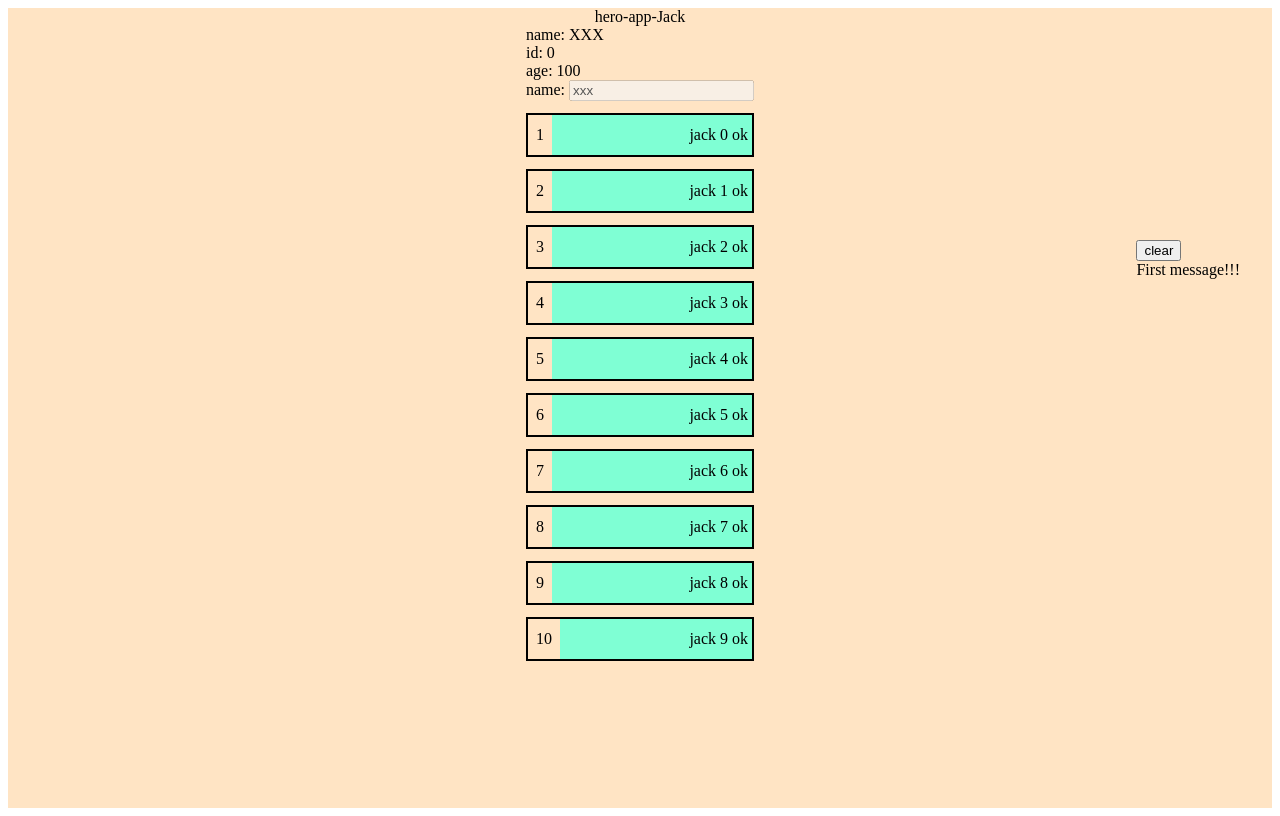
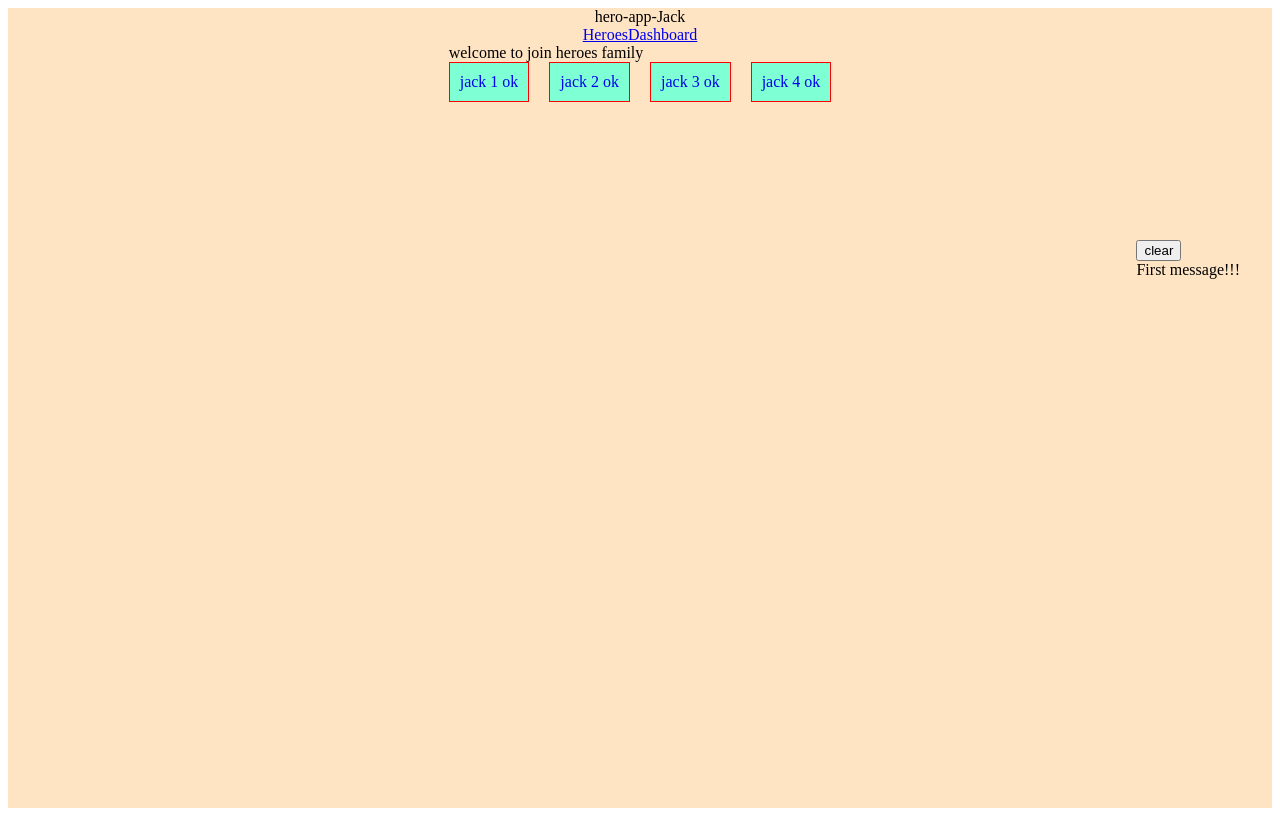
Before and after one commit to FlowerGrowers/hero-app, an Angular app: page /dashboard in a window 1280 px wide. Before the commit this address led to /. Built offline with nearby package versions, Linux system fonts and the light colour scheme.

Commit message:
feat: 添加路由选择 并且增加dashboard页面

```diff
--- a/src/app/app-routing.module.ts
+++ b/src/app/app-routing.module.ts
@@ -1,10 +1,20 @@
+import { HeroDetailComponent } from './hero-detail/hero-detail.component';
 import { NgModule } from '@angular/core';
 import { RouterModule, Routes } from '@angular/router';
+import { HeroesComponent } from './heroes/heroes.component';
+import { DashboardComponent } from './dashboard/dashboard.component';
 
-const routes: Routes = [];
+// http://localhost:4200/heroes
+const routes: Routes = [
+  { path: 'heroes', component: HeroesComponent },
+  { path: 'dashboard', component: DashboardComponent },
+  { path: 'detail/:id', component: HeroDetailComponent },
+  { path: '', redirectTo: 'dashboard', pathMatch: 'full' },
+];
 
 @NgModule({
+  // 顶级配置路由
   imports: [RouterModule.forRoot(routes)],
-  exports: [RouterModule]
+  exports: [RouterModule],
 })
-export class AppRoutingModule { }
+export class AppRoutingModule {}
--- a/src/app/app.component.html
+++ b/src/app/app.component.html
@@ -1,6 +1,11 @@
 <div class="wrapper">
   <p>{{ title }}</p>
-  <app-heroes></app-heroes>
+  <nav>
+    <!--  路由文件的路径去匹配 -->
+    <a routerLink="/heroes">Heroes</a>
+    <a routerLink="/dashboard">Dashboard</a>
+  </nav>
+  <!-- <app-heroes></app-heroes> -->
   <router-outlet></router-outlet>
   <app-message></app-message>
 </div>
--- a/src/app/app.module.ts
+++ b/src/app/app.module.ts
@@ -8,9 +8,10 @@ import { AppComponent } from './app.component';
 import { HeroesComponent } from './heroes/heroes.component';
 import { HeroDetailComponent } from './hero-detail/hero-detail.component';
 import { MessageComponent } from './message/message.component';
+import { DashboardComponent } from './dashboard/dashboard.component';
 
 @NgModule({
-  declarations: [AppComponent, HeroesComponent, HeroDetailComponent, MessageComponent],
+  declarations: [AppComponent, HeroesComponent, HeroDetailComponent, MessageComponent, DashboardComponent],
   // 对应全局引入
   imports: [BrowserModule, AppRoutingModule, FormsModule],
   providers: [],
--- /dev/null
+++ b/src/app/dashboard/dashboard.component.css
@@ -0,0 +1,21 @@
+.dashboardWrapper {
+  display: flex;
+  justify-content: space-around;
+}
+
+.dashboardItem {
+  padding: 10px;
+  border: 1px solid red;
+  margin-right: 20px;
+  background-color: aquamarine;
+  color: white;
+  /* width: 60px; */
+}
+
+.dashboardItem:last-child {
+  margin: 0;
+}
+
+a {
+  text-decoration: none;
+}
--- /dev/null
+++ b/src/app/dashboard/dashboard.component.html
@@ -0,0 +1,10 @@
+<div>
+  <p>welcome to join heroes family</p>
+  <ul class="dashboardWrapper">
+    <li *ngFor="let hero of heroes" class="dashboardItem">
+      <span>
+        <a routerLink="/detail/{{ hero.id }}"> {{ hero.name }} </a>
+      </span>
+    </li>
+  </ul>
+</div>
--- /dev/null
+++ b/src/app/dashboard/dashboard.component.ts
@@ -0,0 +1,24 @@
+import { HeroService } from './../hero.service';
+import { Component, Input, OnInit } from '@angular/core';
+import Hero from '../hero';
+
+@Component({
+  selector: 'app-dashboard',
+  templateUrl: './dashboard.component.html',
+  styleUrls: ['./dashboard.component.css'],
+})
+export class DashboardComponent implements OnInit {
+  public heroes: Hero[] = [];
+  constructor(private heroService: HeroService) {}
+
+  ngOnInit(): void {
+    console.log(1);
+    this.getHeroes();
+  }
+
+  getHeroes() {
+    this.heroService
+      .getHeroes()
+      .subscribe((heroes) => (this.heroes = heroes.slice(1, 5)));
+  }
+}
--- a/src/app/hero-detail/hero-detail.component.html
+++ b/src/app/hero-detail/hero-detail.component.html
@@ -15,4 +15,6 @@
       />
     </label>
   </div>
+
+  <button (click)="back()">back</button>
 </div>
--- a/src/app/hero-detail/hero-detail.component.ts
+++ b/src/app/hero-detail/hero-detail.component.ts
@@ -1,5 +1,8 @@
+import { HeroService } from './../hero.service';
 import { Component, OnInit, Input } from '@angular/core';
 import Hero from '../hero';
+import { ActivatedRoute } from '@angular/router';
+import { Location } from '@angular/common';
 
 @Component({
   selector: 'app-hero-detail',
@@ -7,7 +10,22 @@ import Hero from '../hero';
   styleUrls: ['./hero-detail.component.css'],
 })
 export class HeroDetailComponent implements OnInit {
-  constructor() {}
+  constructor(
+    private heroService: HeroService,
+    private route: ActivatedRoute,
+    private location: Location
+  ) {}
   @Input() hero: Hero;
-  ngOnInit(): void {}
+  ngOnInit(): void {
+    this.getHero();
+  }
+
+  getHero() {
+    let id = +this.route.snapshot.paramMap.get('id');
+    this.heroService.getHero(id).subscribe((hero) => (this.hero = hero));
+  }
+
+  back() {
+    this.location.back();
+  }
 }
--- a/src/app/hero.service.ts
+++ b/src/app/hero.service.ts
@@ -18,4 +18,8 @@ export class HeroService {
     this.messageService.add('First message!!!');
     return of(heroList);
   }
+  getHero(id: number): Observable<Hero> {
+    this.messageService.add(`hero detail ${id}`);
+    return of(heroList.find((hero) => hero.id == id));
+  }
 }
--- a/src/app/heroes/heroes.component.html
+++ b/src/app/heroes/heroes.component.html
@@ -1,14 +1,15 @@
-<app-hero-detail [hero]="selectedHero"></app-hero-detail>
+<!-- <app-hero-detail [hero]="selectedHero"></app-hero-detail> -->
 
 <ul class="heroList">
   <li
+    *ngFor="let hero of heroList"
     class="heroItem"
     [class.selected]="hero === selectedHero"
-    *ngFor="let hero of heroList"
-    (click)="changeHero(hero)"
   >
-    <span class="heroId">{{ hero.id }}</span>
-    <span class="heroName">{{ hero.name }}</span>
+    <a routerLink="/detail/{{ hero.id }}">
+      <span class="heroId">{{ hero.id }}</span>
+      <span class="heroName">{{ hero.name }}</span>
+    </a>
   </li>
 </ul>
 
--- a/src/app/heroes/heroes.component.ts
+++ b/src/app/heroes/heroes.component.ts
@@ -45,7 +45,7 @@ export class HeroesComponent implements OnInit {
 
   // 生命周期钩子 hook
   ngOnInit(): void {
-    this.getHeroesAsync();
-    // this.getHeroes();
+    // this.getHeroesAsync();
+    this.getHeroes();
   }
 }
```
